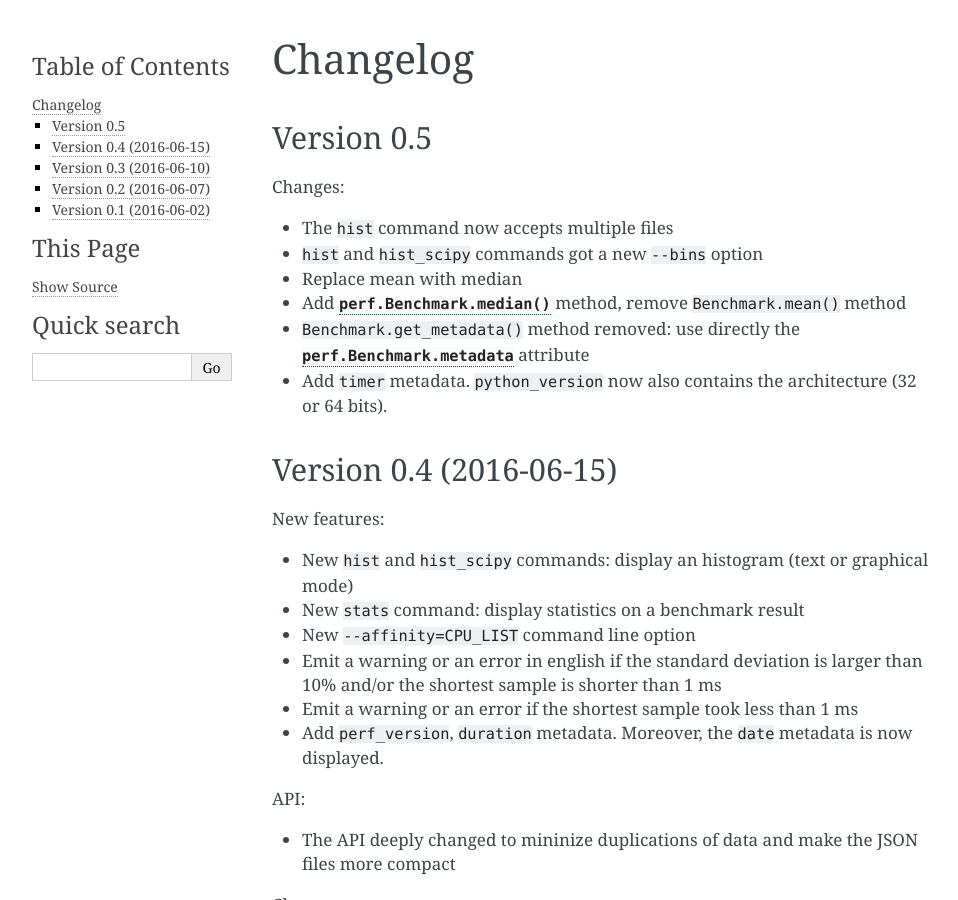
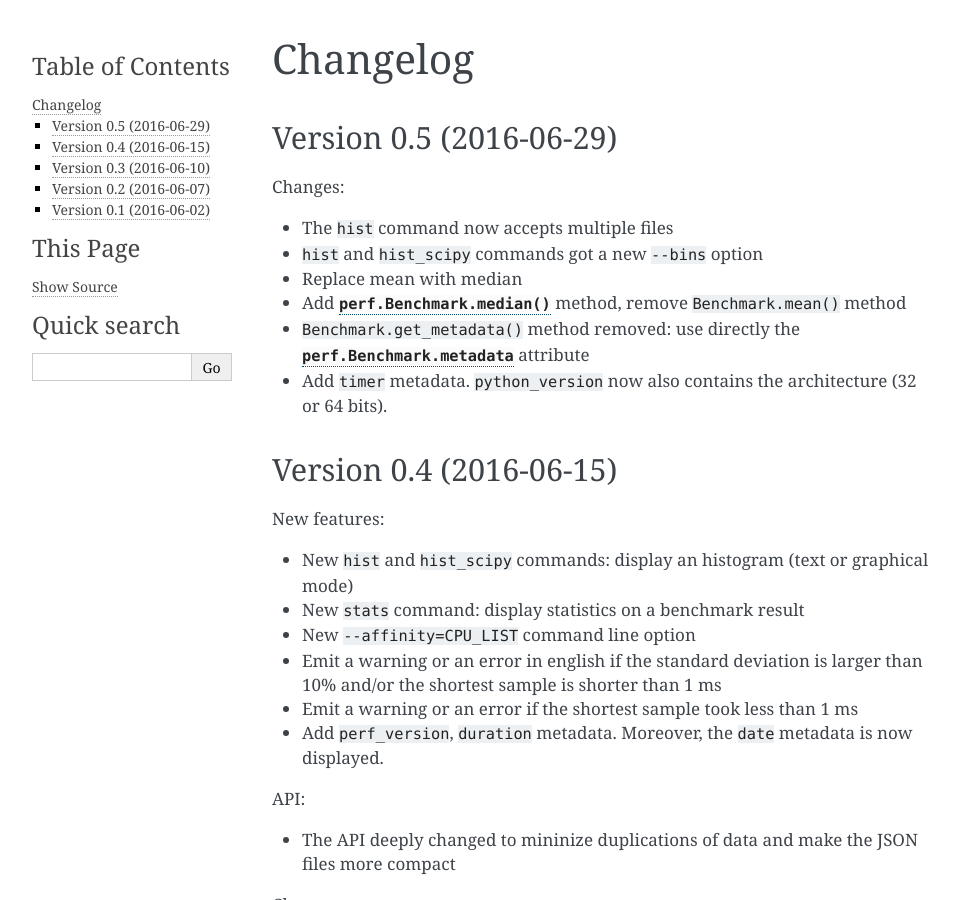
Before and after one commit to psf/pyperf, a Sphinx documentation site: the page built from doc/changelog.rst, in a window 1280 px wide and 900 px high. Shown: the whole window, without its empty margins (148-1106 px from the left). Built offline with Sphinx 7.4.7, drawn with Linux system fonts in a browser that asks for light colours.

Commit message:
prepare release 0.5

```diff
--- a/doc/changelog.rst
+++ b/doc/changelog.rst
@@ -1,8 +1,8 @@
 Changelog
 =========
 
-Version 0.5
------------
+Version 0.5 (2016-06-29)
+------------------------
 
 Changes:
 
```
